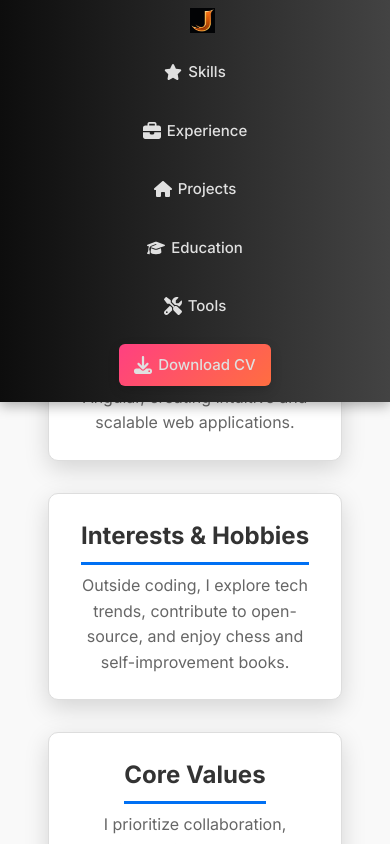
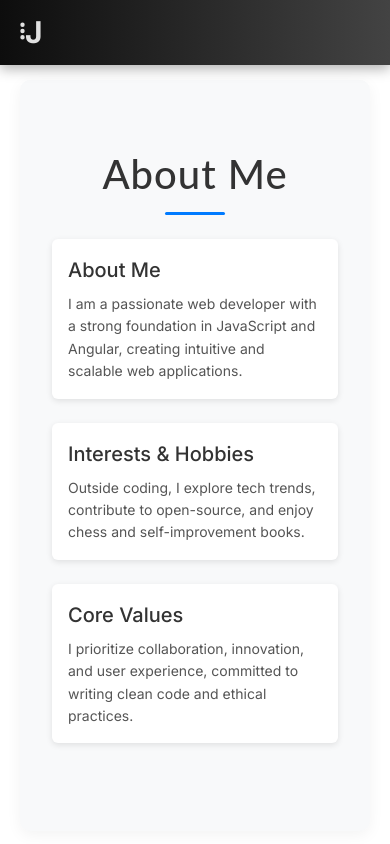
Before and after one commit to javedsaifi-abacus/Portfolio_NEXT, a Next.js app: page /about in a window 390 px wide. Shown: the top 844 px of the page. Built offline with nearby package versions, Linux system fonts and the light colour scheme.

Commit message:
"Updated ContentItem component to import CSS, added menu toggle for mobile in Navbar, and refactored global styles in globals.css"

```diff
--- /dev/null
+++ b/src/app/components/ContentItem.css
@@ -0,0 +1,55 @@
+/* ContentItem.css */
+
+/* Main Content Item Container */
+.content-item {
+    background-color: #ffffff; /* Clean white background for a professional look */
+    padding: 1.5rem; /* Adjust padding for a less bulky feel */
+    border-radius: 8px; /* Softer rounded corners */
+    box-shadow: 0 2px 6px rgba(0, 0, 0, 0.1); /* Subtle shadow for a sleek look */
+    border: none; /* Remove border for a cleaner design */
+    display: flex; /* Flexbox for easy alignment */
+    flex-direction: column; /* Stack child elements vertically */
+    align-items: flex-start; /* Align items to the start for a more professional layout */
+    justify-content: flex-start; /* Align items to the top */
+    margin-bottom: 1.5rem; /* Bottom margin for spacing between items */
+    transition: transform 0.3s ease, box-shadow 0.3s ease; /* Smooth transition for interactive effects */
+}
+
+.content-item:hover {
+    transform: translateY(-4px); /* Lift the item on hover for a subtle effect */
+    box-shadow: 0 4px 8px rgba(0, 0, 0, 0.15); /* Slightly stronger shadow on hover */
+}
+
+/* Heading Inside Content Item */
+.content-item h3 {
+    font-size: 1.5rem; /* Refined font size for better balance */
+    margin: 0 0 0.5rem 0; /* Margin below the heading */
+    color: #333; /* Darker color for better contrast */
+    font-weight: 500; /* Medium font weight for a more professional look */
+    text-align: left; /* Align heading to the left */
+}
+
+/* Content Description Inside Content Item */
+.content-item p {
+    font-size: 1rem; /* Standard font size for readability */
+    color: #555; /* Slightly darker grey for better readability */
+    margin-top: 0; /* Remove top margin */
+    line-height: 1.6; /* Comfortable line height for improved readability */
+    text-align: left; /* Align text to the left */
+}
+
+/* Responsive Adjustments */
+@media (max-width: 768px) {
+    .content-item {
+        padding: 1rem; /* Adjust padding for smaller screens */
+        border-radius: 6px; /* Slightly reduced border radius */
+    }
+
+    .content-item h3 {
+        font-size: 1.25rem; /* Adjust title font size for smaller screens */
+    }
+
+    .content-item p {
+        font-size: 0.875rem; /* Adjust text size for smaller screens */
+    }
+}
--- a/src/app/components/ContentItem.tsx
+++ b/src/app/components/ContentItem.tsx
@@ -1,4 +1,7 @@
 // /src/components/ContentItem.tsx
+
+import './ContentItem.css';
+
 interface ContentItemProps {
   title: string;
   details?: string;
--- a/src/app/components/Navbar.tsx
+++ b/src/app/components/Navbar.tsx
@@ -1,28 +1,32 @@
-import React from "react";
+"use client"; // Mark this file as a Client Component
+
+import React, { useState } from "react";
 import Link from "next/link";
-import Image from "next/image";
 import { FontAwesomeIcon } from "@fortawesome/react-fontawesome";
-import { faHome, faStar, faBriefcase, faGraduationCap, faTools, faDownload } from "@fortawesome/free-solid-svg-icons";
+import { faHome, faStar, faBriefcase, faGraduationCap, faTools, faDownload, faEllipsisV } from "@fortawesome/free-solid-svg-icons";
 import styles from "./navbar.module.css";
 
 const Navbar: React.FC = () => {
+  const [menuOpen, setMenuOpen] = useState(false);
+
+  const toggleMenu = () => setMenuOpen(!menuOpen);
+
   return (
     <nav className={styles.nav}>
+      {/* Menu toggle for mobile */}
+      <div className={styles["menu-toggle"]} onClick={toggleMenu}>
+        <FontAwesomeIcon icon={faEllipsisV} className={styles["menu-icon"]} />
+      </div>
+
       {/* Logo on the left linking to the home page */}
       <div className={styles.logo}>
         <Link href="/">
-          <Image
-            src="/logojaved.png"
-            alt="JAVED Logo"
-            width={30}
-            height={30}
-            className={styles["logo-img"]}
-          />
+          <span className={styles["logo-text"]}>J</span>
         </Link>
       </div>
 
-      {/* Navigation items on the right */}
-      <ul className={styles["nav-links"]}>
+      {/* Navigation items */}
+      <ul className={`${styles["nav-links"]} ${menuOpen ? styles["show"] : styles["hide"]}`}>
         <li>
           <Link href="/skills">
             <FontAwesomeIcon icon={faStar} className={styles["nav-icon"]} />
--- a/src/app/components/navbar.module.css
+++ b/src/app/components/navbar.module.css
@@ -16,12 +16,24 @@
 
 /* Logo styles */
 .logo {
-  margin-left: 15px; /* Reduced margin for a more compact layout */
+  margin-left: auto; /* Push logo to the right on larger screens */
 }
 
-.logo-img {
-  width: 25px; /* Smaller logo size */
-  height: 25px; /* Smaller logo size */
+.logo-text {
+  font-size: 30px; /* Larger font size for the logo text */
+  font-weight: bold; /* Bold text for emphasis */
+  color: #e0e0e0; /* Light gray color */
+}
+
+/* Menu toggle for mobile */
+.menu-toggle {
+  display: none; /* Hidden by default on larger screens */
+  cursor: pointer;
+}
+
+.menu-icon {
+  color: #e0e0e0;
+  font-size: 20px;
 }
 
 /* Navigation list */
@@ -92,16 +104,39 @@
 }
 
 /* Responsive Design */
-@media (max-width: 768px) {
-  .nav {
-    flex-direction: column;
-    padding: 8px 15px; /* Reduced padding for a compact mobile layout */
+@media (max-width: 468px) {
+  .menu-toggle {
+    display: block; /* Show menu toggle on screens below 468px */
+  }
+
+  .logo {
+    margin-left: 0; /* Remove margin on mobile */
+    margin-right: auto; /* Push logo to the right */
   }
 
   .nav-links {
     flex-direction: column;
     align-items: center;
     padding-top: 10px;
+    position: fixed;
+    top: 0;
+    right: 0;
+    background: #0d0d0d; /* Background color to match navbar */
+    width: 250px; /* Adjust width as needed */
+    height: 100%; /* Full height */
+    transform: translateX(100%); /* Hide off-screen by default */
+    transition: transform 0.3s ease; /* Smooth transition for sliding effect */
+    display: flex;
+    flex-direction: column;
+    padding: 20px;
+  }
+
+  .nav-links.show {
+    transform: translateX(0); /* Slide in when menu is open */
+  }
+
+  .nav-links.hide {
+    transform: translateX(100%); /* Slide out when menu is closed */
   }
 
   .nav-links li {
--- a/src/app/globals.css
+++ b/src/app/globals.css
@@ -27,123 +27,36 @@ body {
   margin-top: 60px; /* Margin-top equal to or greater than the navbar height */
 }
 
+/* Global Styles for Sections */
 .section {
   padding: 4rem 2rem;
   text-align: center;
-  background-color: #f9f9f9; /* Light background for sections */
-  transition: background-color 0.3s ease; /* Smooth transition for background color */
+  background-color: #f8f9fa; /* Light gray background for simplicity */
+  border-radius: 10px; /* Slightly rounded corners */
+  box-shadow: 0 4px 15px rgba(0, 0, 0, 0.05); /* Soft shadow for minimal depth */
 }
 
-/* Section Title Styles */
+/* Simple and Modern Section Title Styles */
 .section h2 {
-  font-size: 2.5rem; /* Larger font size for prominence */
-  font-weight: bold; /* Bold text for emphasis */
-  color: #004e92; /* Primary text color */
-  margin-bottom: 2rem; /* Space below the title */
-  position: relative; /* Positioning context for pseudo-elements */
-  text-transform: uppercase; /* Uppercase text for emphasis */
-  transition: color 0.3s ease, transform 0.3s ease; /* Smooth transition for header color and transform */
+  font-size: 2.5rem; /* Slightly smaller font size */
+  font-weight: 500; /* Normal font weight for a clean look */
+  color: #333; /* Darker gray for readability */
+  margin-bottom: 1.5rem; /* Space below the title */
+  font-family: 'Lato', sans-serif; /* Modern and clean font */
+  letter-spacing: 1px; /* Slight letter spacing */
 }
 
 /* Decorative Line Below Title */
 .section h2::after {
   content: '';
   display: block;
-  width: 80px; /* Width of the decorative line */
-  height: 4px; /* Height of the line */
-  background: linear-gradient(90deg, #0070f3 0%, #00d084 100%); /* Gradient color */
-  margin: 0.5rem auto 0; /* Center align and space above the line */
-  border-radius: 2px; /* Rounded corners for the line */
+  width: 60px; /* Smaller width for simplicity */
+  height: 3px; /* Slightly smaller height */
+  background: #007bff; /* Light blue color for the line */
+  margin: 0.5rem auto; /* Center align and space above */
+  border-radius: 1.5px;
 }
 
-/* Hover Effect */
-.section h2:hover {
-  color: #003d7a; /* Darker color on hover */
-  transform: translateY(-5px); /* Slightly lift header on hover */
-}
-
-.section h2:hover::after {
-  background: linear-gradient(90deg, #00d084 0%, #0070f3 100%); /* Inverted gradient color on hover */
-}
-
-/* Content Item Styles */
-.skillsContainer {
-  display: flex; /* Enable Flexbox */
-  flex-wrap: wrap; /* Allow items to wrap to the next line */
-  gap: 20px; /* Space between items */
-  justify-content: center; /* Center items horizontally */
-  padding: 40px 20px;
-  background-color: #f4f4f4; /* Light background for the container */
-  border-radius: 8px;
-  box-shadow: 0 4px 8px rgba(0, 0, 0, 0.1);
-}
-.content-item {
-  background: #ffffff; /* Clean white background */
-  padding: 2rem;
-  border-radius: 12px; /* Smooth rounded corners */
-  box-shadow: 0 8px 24px rgba(0, 0, 0, 0.15); /* Soft shadow for depth */
-  transition: transform 0.3s ease, box-shadow 0.3s ease, background-color 0.3s ease;
-  border: 1px solid #ddd; /* Light border for definition */
-  position: relative; /* Positioning context for pseudo-elements */
-  overflow: hidden; /* Ensure pseudo-elements don’t overflow */
-  display: flex; /* Flexbox for alignment */
-  flex-direction: column; /* Align items vertically */
-  align-items: center; /* Center content horizontally */
-  justify-content: center; /* Center content vertically */
-}
-
-/* Hover Effect */
-.content-item:hover {
-  transform: translateY(-8px); /* Lift the item on hover */
-  background: #f0f0f0; /* Slight background change on hover */
-  box-shadow: 0 16px 32px rgba(0, 0, 0, 0.2); /* Deeper shadow on hover */
-  border-color: #0070f3; /* Border color change on hover */
-}
-
-/* Heading Styles */
-.content-item h3 {
-  font-size: 1.75rem; /* Adjusted font size for balance */
-  margin: 0;
-  color: #333; /* Dark text color for contrast */
-  font-weight: 700; /* Bold text for emphasis */
-  position: relative; /* Ensure positioning for pseudo-elements */
-  padding-bottom: 0.5rem; /* Space below the heading */
-  border-bottom: 3px solid #0070f3; /* Decorative underline */
-}
-
-/* Content Description */
-.content-item p {
-  font-size: 1rem; /* Standard font size for content */
-  color: #666; /* Lighter color for text */
-  margin-top: 0.5rem;
-  line-height: 1.6; /* Improved readability */
-  text-align: center; /* Center align text for consistency */
-}
-
-/* Layout for Multiple Items */
-.content-list {
-  display: grid;
-  grid-template-columns: repeat(auto-fit, minmax(250px, 1fr)); /* Responsive columns */
-  gap: 2rem; /* Space between items */
-  margin-top: 2rem;
-  padding: 0 1rem; /* Padding on sides for alignment */
-}
-
-/* Responsive Adjustments */
-@media (max-width: 768px) {
-  .content-item {
-    padding: 1.5rem; /* Reduced padding on smaller screens */
-    border-radius: 10px; /* Slightly smaller border-radius */
-  }
-
-  .content-item h3 {
-    font-size: 1.5rem; /* Adjusted font size for smaller screens */
-  }
-
-  .content-list {
-    grid-template-columns: repeat(auto-fit, minmax(200px, 1fr)); /* Adjusted column sizing */
-  }
-}
 
 /* Navbar Styles (Assuming you have a basic navbar setup) */
 #navbar {
@@ -260,3 +173,20 @@ body {
     transform: translateY(0);
   }
 }
+
+/* Layout Container */
+.layout-container {
+  display: flex; /* Enables flexbox layout */
+  flex-direction: row; /* Sets direction to row */
+  height: 100%; /* Full viewport height for consistency */
+}
+
+/* Content Container */
+.content-container {
+  flex: 1; /* Allows the content to take the remaining space */
+  padding: 20px; /* Padding for the content area */
+  overflow-y: auto; /* Adds vertical scroll if content overflows */
+  background-color: #ffffff; /* Background color for content */
+  /* border: 10px solid red; */
+  /* height: calc(100vh - 70px); */
+}
```
Lines whose indentation alone changed are shown as unchanged.
